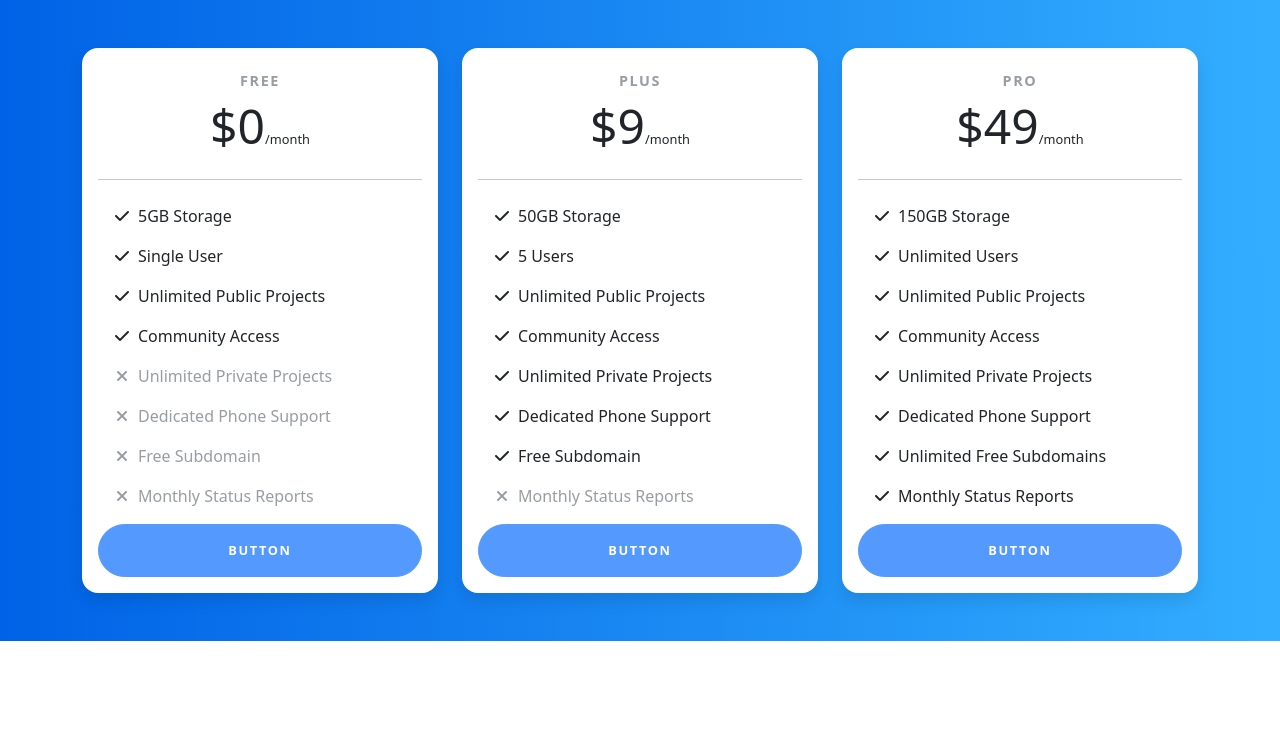
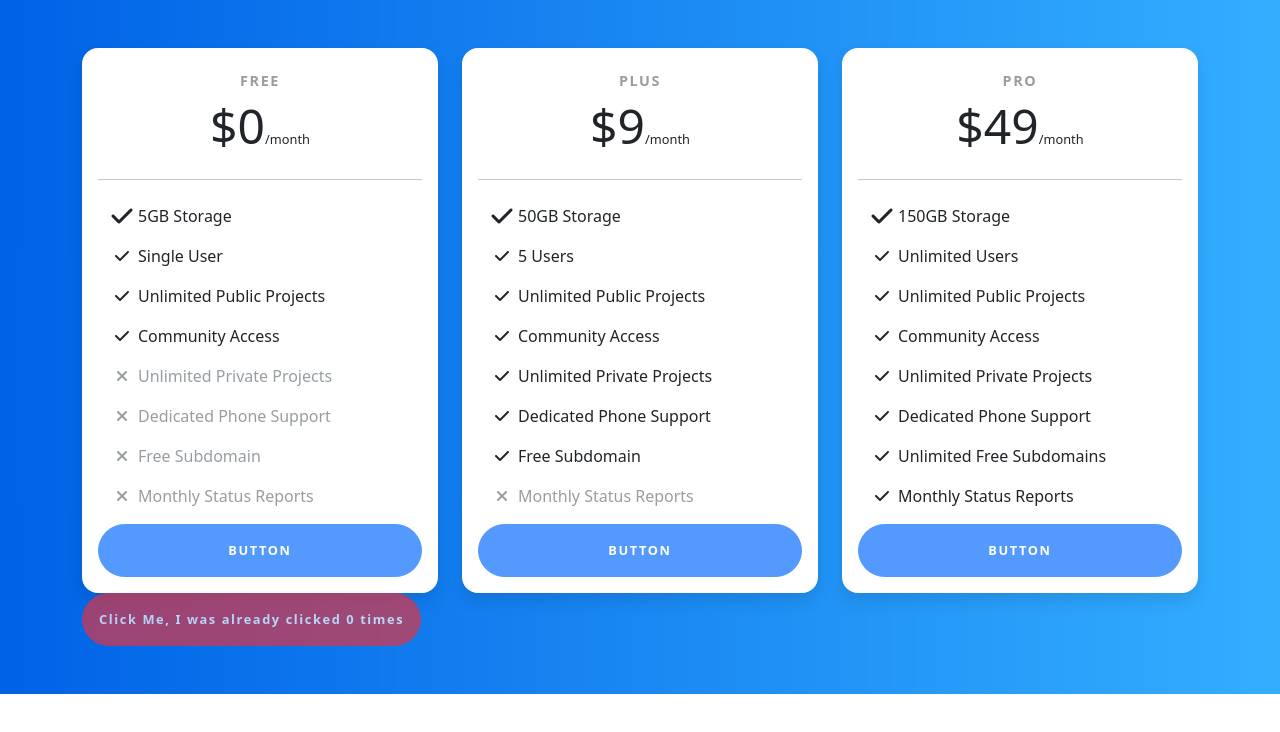
Before and after one commit to Raj2710/B50WD2T, a React (Vite) app: page / in a window 1280 px wide. Shown: the top 732 px of the page. Built offline with nearby package versions, Linux system fonts and the light colour scheme.

Commit message:
Use State

```diff
--- a/src/App.jsx
+++ b/src/App.jsx
@@ -1,6 +1,7 @@
-import Card from './Card.jsx'
-
+import Card from './Card'
+import {useState} from 'react'
 function App() {
+  let [count,setCount] = useState(0)//Hooks - it is a function
   const data = [
     {
       plan:"FREE",
@@ -76,6 +77,14 @@ function App() {
         })
       }
       </div>
+      <div>
+        <button className='btn btn-danger'
+        onClick={()=>{
+          setCount(++count)
+          console.log(count)
+        }}
+        >Click Me, I was already clicked {count} times</button>
+      </div>
     </div>
   </section>
     </>
--- a/src/Card.jsx
+++ b/src/Card.jsx
@@ -9,7 +9,7 @@ function Card(props) {
               <h6 className="card-price text-center">${props.data.price}<span className="period">/month</span></h6>
               <hr/>
               <ul className="fa-ul">
-                <li className={props.data.storageEnabler?'':'text-muted'}><span className="fa-li"><i className={props.data.storageEnabler?"fas fa-check":"fas fa-times"}></i></span>{props.data.storage}</li>
+                <li className={props.data.storageEnabler?'':'text-muted'}><span className="fa-li"><i className={props.data.storageEnabler?"fas fa-check fa-xl":"fas fa-times"}></i></span>{props.data.storage}</li>
                 <li className={props.data.userEnabler?'':'text-muted'}><span className="fa-li"><i className={props.data.userEnabler?"fas fa-check":"fas fa-times"}></i></span>{props.data.user}</li>
                 <li className={props.data.publicProjectsEnabler?'':'text-muted'}><span className="fa-li"><i className={props.data.publicProjectsEnabler?"fas fa-check":"fas fa-times"}></i></span>{props.data.publicProjects}</li>
                 <li className={props.data.communityAccessEnabler?'':'text-muted'}><span className="fa-li"><i className={props.data.communityAccessEnabler?"fas fa-check":"fas fa-times"}></i></span>{props.data.communityAccess}</li>
```
